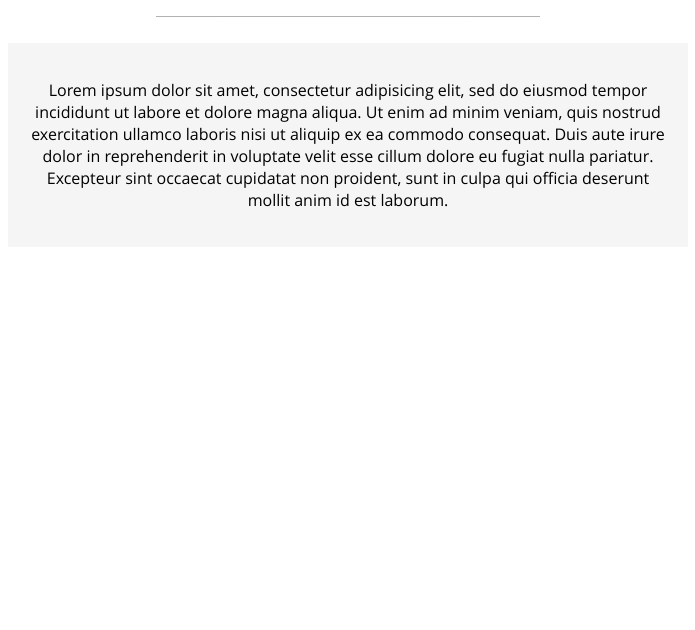
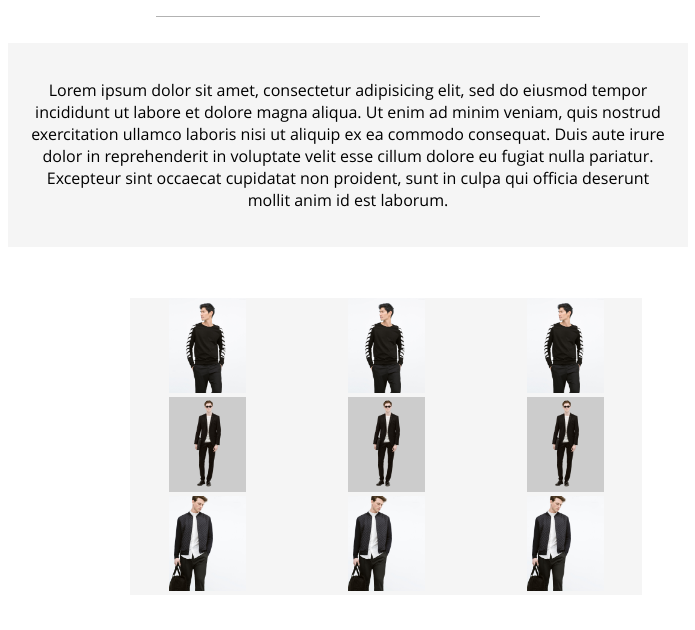
Before and after one commit to tanmaymajumdar/Parallax_Projects, a website: page Clothing line/index.html in a window 1280 px wide. Shown: the part 725-1355 px from the top of the page, without its empty margins (292-987 px from the left). Drawn offline with nearby package versions, Linux system fonts and the light colour scheme.

Commit message:
Models added

```diff
--- a/Clothing line/css/style.css
+++ b/Clothing line/css/style.css
@@ -11,6 +11,24 @@ body{
   unicode-range: U+0000-00FF, U+0131, U+0152-0153, U+02C6, U+02DA, U+02DC, U+2000-206F, U+2074, U+20AC, U+2212, U+2215, U+E0FF, U+EFFD, U+F000;
 }
 
+
+#model_image{
+  position: relative;
+  height: 10%;
+  width: 50%;
+}
+
+.itemGrid{
+  display: grid;
+  grid-template-columns: auto auto auto;
+  margin-top: 4%;
+  position: relative;
+  left: 33%;
+  width: 40%;
+  height: 40%;
+  background-color: rgba(0, 0, 0, 0.04);
+  grid-gap: 10% 5%;
+}
 
 .midground{
   height: 100px;
@@ -88,3 +106,21 @@ body{
   opacity: 0.3;
   text-align: center;
 }
+
+.item1{
+  position: relative;
+  opacity: 0;
+  transform: translateX(-60px);
+}
+
+.successfully-saved {
+    color: #FFFFFF;
+    text-align: center;
+
+    -webkit-transition: opacity .3s ease-in-out;
+    -moz-transition: opacity .3s ease-in-out;
+    -ms-transition: opacity .3s ease-in-out;
+    -o-transition: opacity .3s ease-in-out;
+     transform: translateX(0px);
+     opacity: 1;
+}
--- a/Clothing line/index.html
+++ b/Clothing line/index.html
@@ -7,7 +7,7 @@
       <meta name="viewport" content="width=device-width , inital-scale=1">
       <link rel="stylesheet" href="css/style.css">
       <link rel="icon" type="image/png" href="images/favicon.png">
-    <title>Cloting line</title>
+    <title>Clothing line</title>
 
 
   </head>
@@ -41,6 +41,59 @@
   </p>
   </section>
 
+  <div class="itemGrid">
+
+    <div class=".itemGrid1">
+      <div class="item1">
+        <img id="model_image" src="./images/model1.jpg">
+      </div>
+
+      <div class="item1">
+        <img id="model_image" src="./images/model2.jpg">
+      </div>
+
+      <div class="item1">
+        <img id="model_image" src="./images/model3.jpg">
+      </div>
+
+    </div>
+
+    <div class=".itemGrid2">
+      <div class="item1">
+        <img  id="model_image" src="./images/model1.jpg">
+      </div>
+
+      <div class="item1">
+        <img id="model_image" src="./images/model2.jpg">
+      </div>
+
+      <div class="item1">
+        <img id="model_image" src="./images/model3.jpg">
+      </div>
+
+    </div>
+
+    <div class=".itemGrid3">
+      <div class="item1">
+        <img  id="model_image" src="./images/model1.jpg">
+      </div>
+
+      <div class="item1">
+        <img id="model_image" src="./images/model2.jpg">
+      </div>
+
+      <div class="item1">
+        <img id="model_image" src="./images/model3.jpg">
+      </div>
+
+    </div>
+
+    </div>
+
+
+
+
+
   <div style="height:2000px"></div>
 
   </body>
--- a/Clothing line/js/script.js
+++ b/Clothing line/js/script.js
@@ -18,8 +18,14 @@ $(window).scroll(function() {
 
   $('.back_bird').css({
     'transform':'translate('+wScroll/2+'%,'+wScroll/3+'%)'
-
   });
 
-//  console.log(wScroll/window.innerWidth);
+  if(wScroll > $('.itemGrid').offset().top - 500) {
+  $('.item1').each(function(i){
+
+    setTimeout(function() {
+      $('.item1').eq(i).addClass('successfully-saved');
+    } , 150 * (i+1));
+  });
+  }
 });
```
